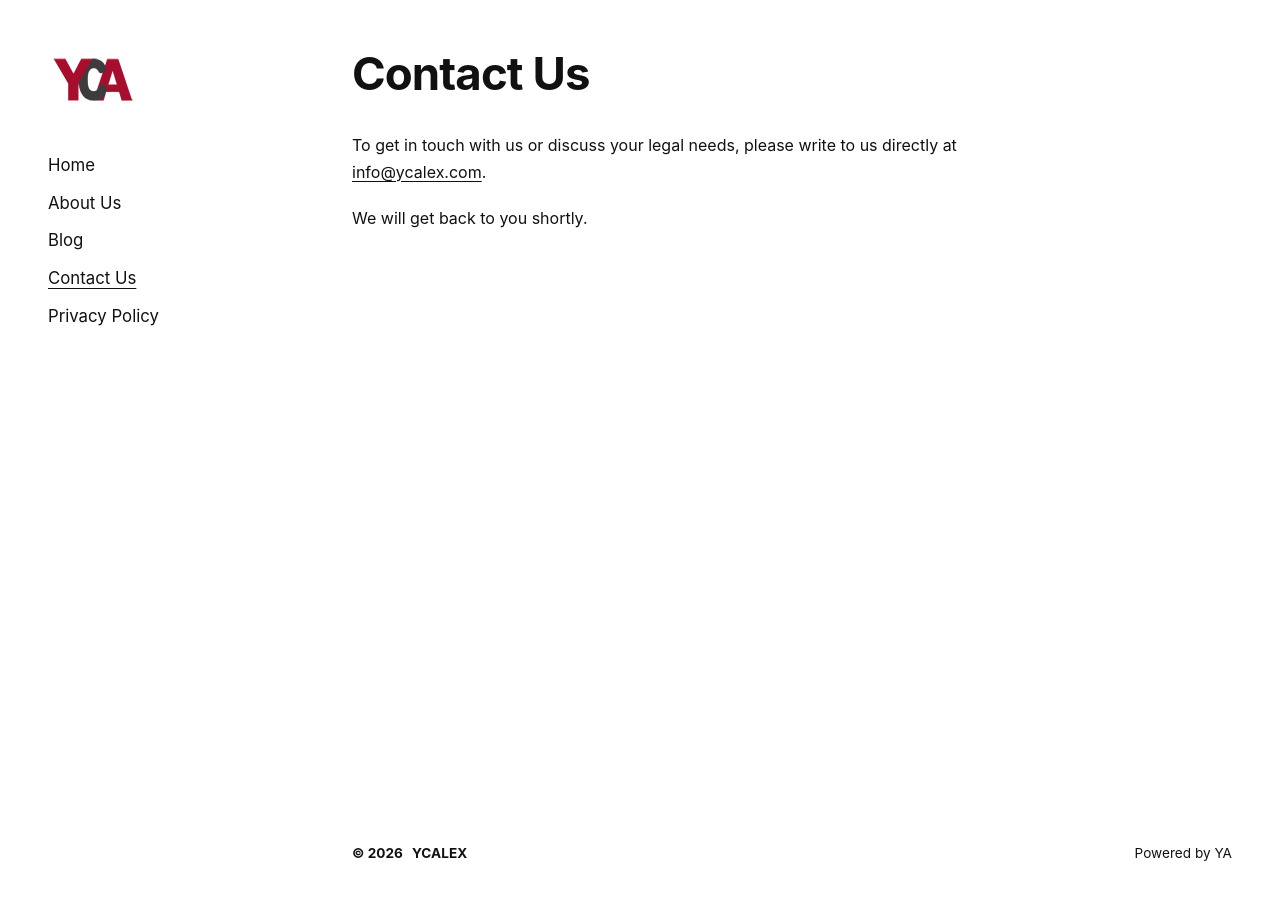
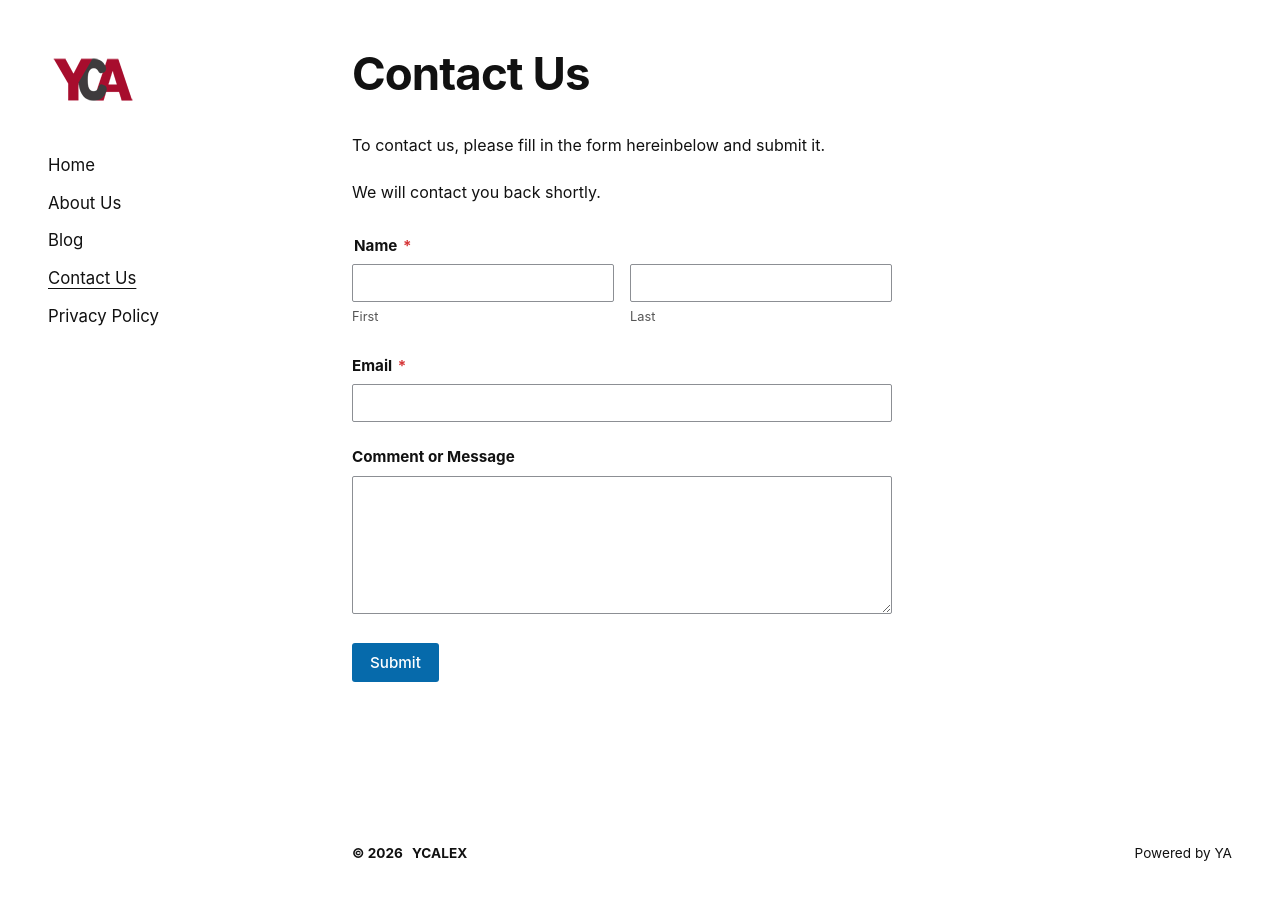
Before and after one commit to kingcrezi/yca-, a Jekyll site: the page built from contact-us/index.html, in a window 1280 px wide. Built offline with Jekyll 4.4.1, drawn with Linux system fonts in a browser that asks for light colours.

Commit message:
Add files via upload

```diff
--- a/contact-us/index.html
+++ b/contact-us/index.html
@@ -1,10 +1,91 @@
 ---
 layout: default
 title: "Contact Us"
-description: "Contact YCALEX for legal consultancy and compliance support."
+description: "To contact us, please fill in the form hereinbelow and submit it. We will contact you back shortly."
 ---
 <section class="page-content">
   <h1 class="page-title">Contact Us</h1>
-  <p>To get in touch with us or discuss your legal needs, please write to us directly at <a href="mailto:info@ycalex.com">info@ycalex.com</a>.</p>
-  <p>We will get back to you shortly.</p>
+  <p>To contact us, please fill in the form hereinbelow and submit it.</p>
+  <p>We will contact you back shortly.</p>
+
+  <form
+    class="contact-form"
+    id="contact-form"
+    action="https://api.web3forms.com/submit"
+    method="POST"
+    novalidate>
+    <div id="form-error-summary" class="form-error-summary" role="alert" aria-live="assertive"></div>
+
+    <!-- Web3Forms configuration -->
+    <input type="hidden" name="access_key" value="a2dcd22c-c002-4edc-ad94-1b231b48dcf9">
+    <input type="hidden" name="subject" value="New Contact Form Submission - YCALEX">
+    <input type="hidden" name="from_name" value="YCALEX Website">
+    <input type="hidden" name="redirect" value="{{ '/contact_form_successful/' | absolute_url }}">
+
+    <!-- Anti-spam honeypot fields -->
+    <input type="checkbox" name="botcheck" style="display: none;" tabindex="-1" autocomplete="off">
+    <div class="hp-field" aria-hidden="true">
+      <label for="website-field">Website</label>
+      <input type="text" id="website-field" name="website" tabindex="-1" autocomplete="off">
+    </div>
+
+    <div class="form-group">
+      <fieldset class="form-fieldset">
+        <legend class="form-legend">Name <span class="required-star" aria-hidden="true">*</span></legend>
+        <div class="name-row">
+          <div class="name-col">
+            <input
+              type="text"
+              id="first-name"
+              name="first_name"
+              class="form-control"
+              autocomplete="given-name"
+              required
+              aria-required="true"
+              aria-describedby="first-name-label first-name-error">
+            <label for="first-name" id="first-name-label" class="sublabel">First</label>
+            <span id="first-name-error" class="field-error-text" aria-live="polite"></span>
+          </div>
+          <div class="name-col">
+            <input
+              type="text"
+              id="last-name"
+              name="last_name"
+              class="form-control"
+              autocomplete="family-name"
+              required
+              aria-required="true"
+              aria-describedby="last-name-label last-name-error">
+            <label for="last-name" id="last-name-label" class="sublabel">Last</label>
+            <span id="last-name-error" class="field-error-text" aria-live="polite"></span>
+          </div>
+        </div>
+      </fieldset>
+    </div>
+
+    <div class="form-group">
+      <label for="email" class="form-label">Email <span class="required-star" aria-hidden="true">*</span></label>
+      <input
+        type="email"
+        id="email"
+        name="email"
+        class="form-control"
+        autocomplete="email"
+        required
+        aria-required="true"
+        aria-describedby="email-error">
+      <span id="email-error" class="field-error-text" aria-live="polite"></span>
+    </div>
+
+    <div class="form-group">
+      <label for="message" class="form-label">Comment or Message</label>
+      <textarea
+        id="message"
+        name="message"
+        rows="6"
+        class="form-control"></textarea>
+    </div>
+
+    <button type="submit" class="btn-submit">Submit</button>
+  </form>
 </section>
```
